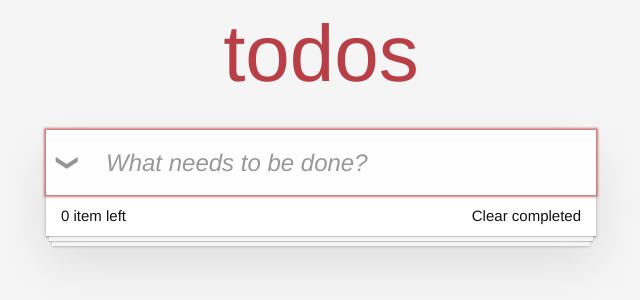
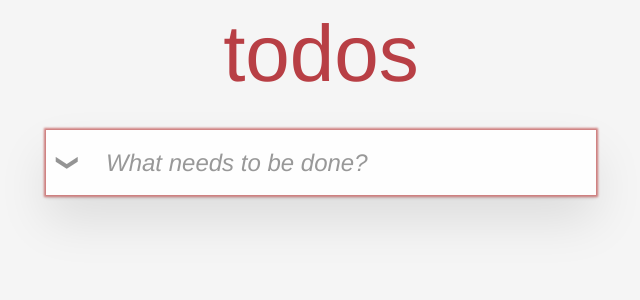
Before and after one commit to Arma2324/todolist, a React (Create React App) app: page / in a window 1280 px wide. Shown: the top 300 px of the page, without its empty margins (319-959 px from the left). Built offline with nearby package versions, Linux system fonts and the light colour scheme.

Commit message:
没有todo事项时不显示bottom

```diff
--- a/src/App.tsx
+++ b/src/App.tsx
@@ -85,7 +85,7 @@ const App = () => {
         showEditInput={showEditInput}
         changeContent={changeContent}
       />
-			<Bottom count={count} clearCompleted={clearCompleted} />
+			{todolist.length > 0 && <Bottom count={count} clearCompleted={clearCompleted} />}
     </div>
   );
 }
```
